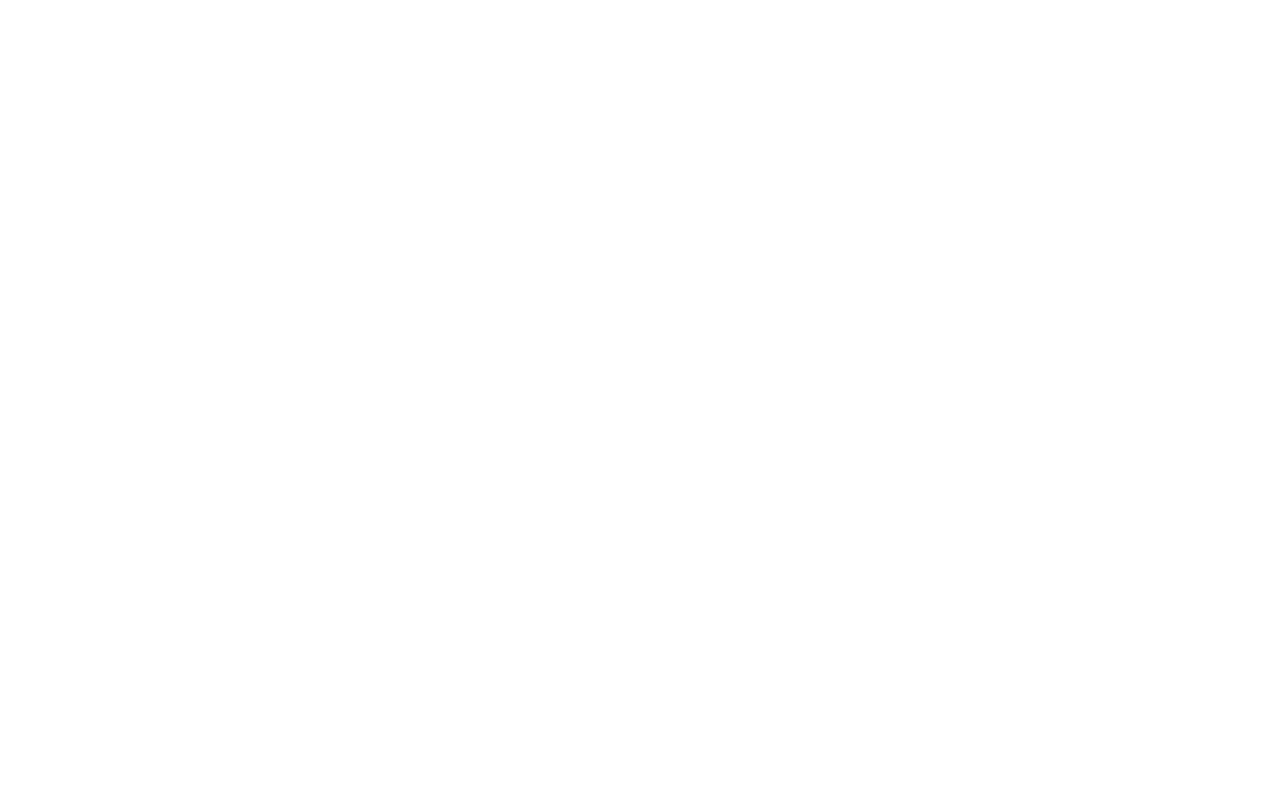
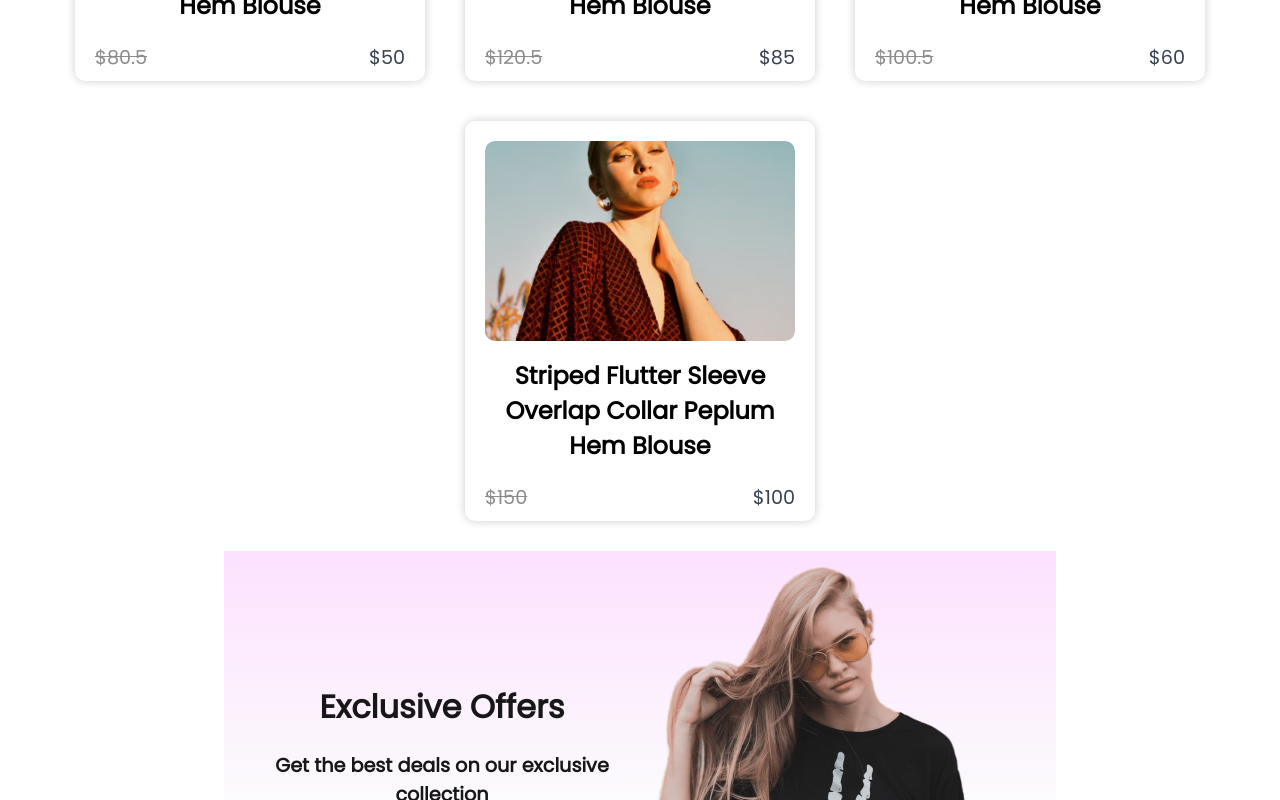
Before and after one commit to ArnaldoGonzalez81318/React-E-Commerce, a React (Create React App) app in the folder frontend/: page / in a window 1280 px wide. Shown: the part 1340-2140 px from the top of the page. Before the commit the page ends 902 px from the top, so only its background shows below. Built offline with nearby package versions, Linux system fonts and the light colour scheme.

Commit message:
Update shop.jsx

```diff
--- a/frontend/src/Pages/shop.jsx
+++ b/frontend/src/Pages/shop.jsx
@@ -1,10 +1,14 @@
 import React from 'react'
 import Hero from '../Components/Home/home'
+import Trending from '../Components/Trending/trending'
+import Offers from '../Components/Offers/offers'
 
 const Shop = () => {
   return (
     <div className="shop">
       <Hero />
+      <Trending />
+      <Offers />
     </div>
   )
 }
```
